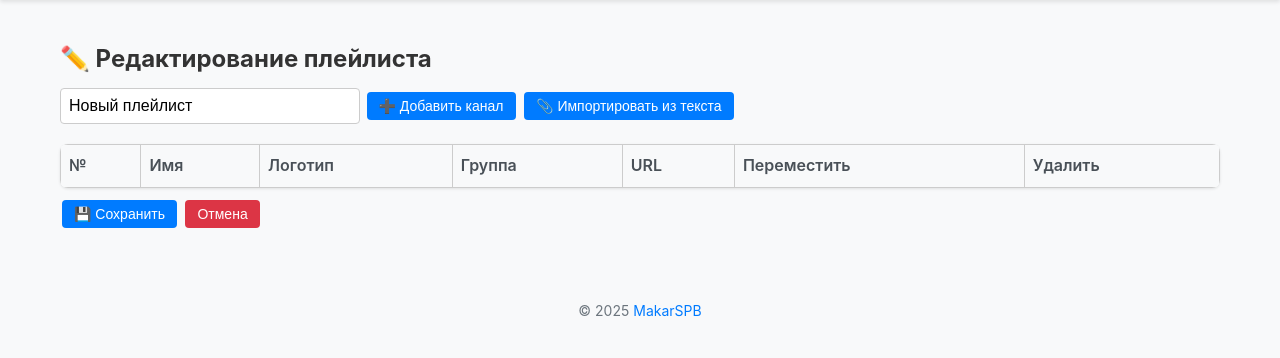
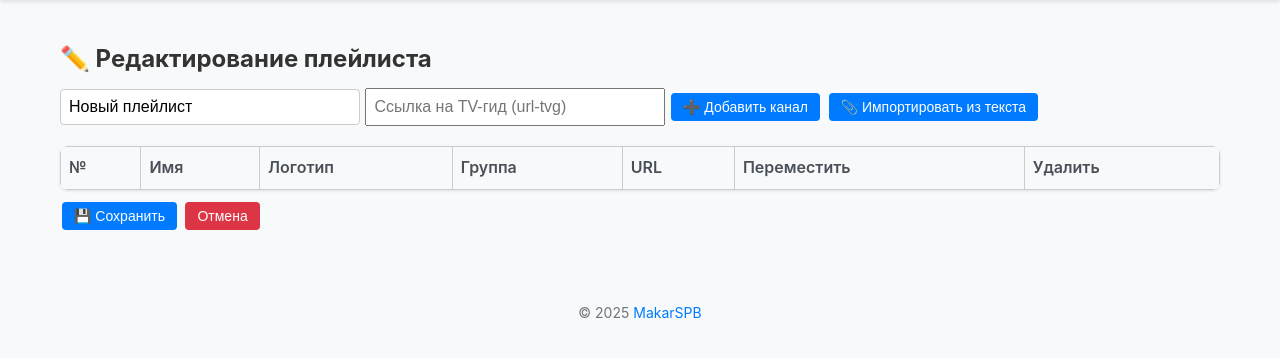
Before and after one commit to MakarSPB/iptv-manager, a FastAPI app: template templates/edit.html in a window 1280 px wide. Shown: the part 56-414 px from the top of the page. Run offline with FastAPI, Linux system fonts and the light colour scheme; the template is opened without the code that fills it, so the values that code supplies are empty.

Commit message:
добавлена поддержка TV-гида

```diff
--- a/main.py
+++ b/main.py
@@ -289,7 +289,7 @@ async def update_playlist(
     name = data.get("name", "Без названия")
     channels = data.get("channels", [])
 
-    m3u_content = generate_m3u(channels)
+    m3u_content = generate_m3u(channels, tvg_url=tvgUrl)
 
     playlist.name = name
     playlist.filename = f"{name}.m3u"
@@ -332,7 +332,7 @@ async def save_playlist(
     while db.query(Playlist).filter(Playlist.id == playlist_id).first():
         playlist_id = generate_short_id(5)
 
-    m3u_content = generate_m3u(channels)
+    m3u_content = generate_m3u(channels, tvg_url=tvgUrl)
 
     playlist = Playlist(
         id=playlist_id,
--- a/templates/edit.html
+++ b/templates/edit.html
@@ -99,6 +99,7 @@
 <div class="container">
     <h2>✏️ Редактирование плейлиста</h2>
     <input type="text" id="save-name" placeholder="Название плейлиста" value="Новый плейлист" style="width: 300px; padding: 8px; font-size: 16px; margin-bottom: 10px;">
+    <input type="url" id="tvg-url" placeholder="Ссылка на TV-гид (url-tvg)" style="width: 300px; padding: 8px; font-size: 16px; margin-bottom: 10px;">
 
     <button class="btn btn-edit" onclick="addNewChannel()">➕ Добавить канал</button>
     <button class="btn btn-edit" onclick="importFromText()">📎 Импортировать из текста</button>
@@ -125,6 +126,7 @@
 <script>
     let channels = [];
     const currentPlaylistId = null;
+    let tvgUrl = "";
 
     function addNewChannel() {
         channels.push({
@@ -236,6 +238,7 @@
 
     async function save() {
         const name = document.getElementById('save-name').value || 'Новый плейлист';
+        tvgUrl = document.getElementById('tvg-url').value;
         const table = document.getElementById('channel-table');
         const inputs = table.querySelectorAll('input');
         const updatedChannels = [];
--- a/utils/generator.py
+++ b/utils/generator.py
@@ -1,5 +1,7 @@
-def generate_m3u(channels) -> str:
+def generate_m3u(channels, tvg_url: str = None) -> str:
     lines = ["#EXTM3U"]
+    if tvg_url:
+        lines[0] += f' url-tvg="{tvg_url}"'
     for ch in channels:
         extinf = f'#EXTINF:-1'
         if ch.get("tvg_id"):
```
